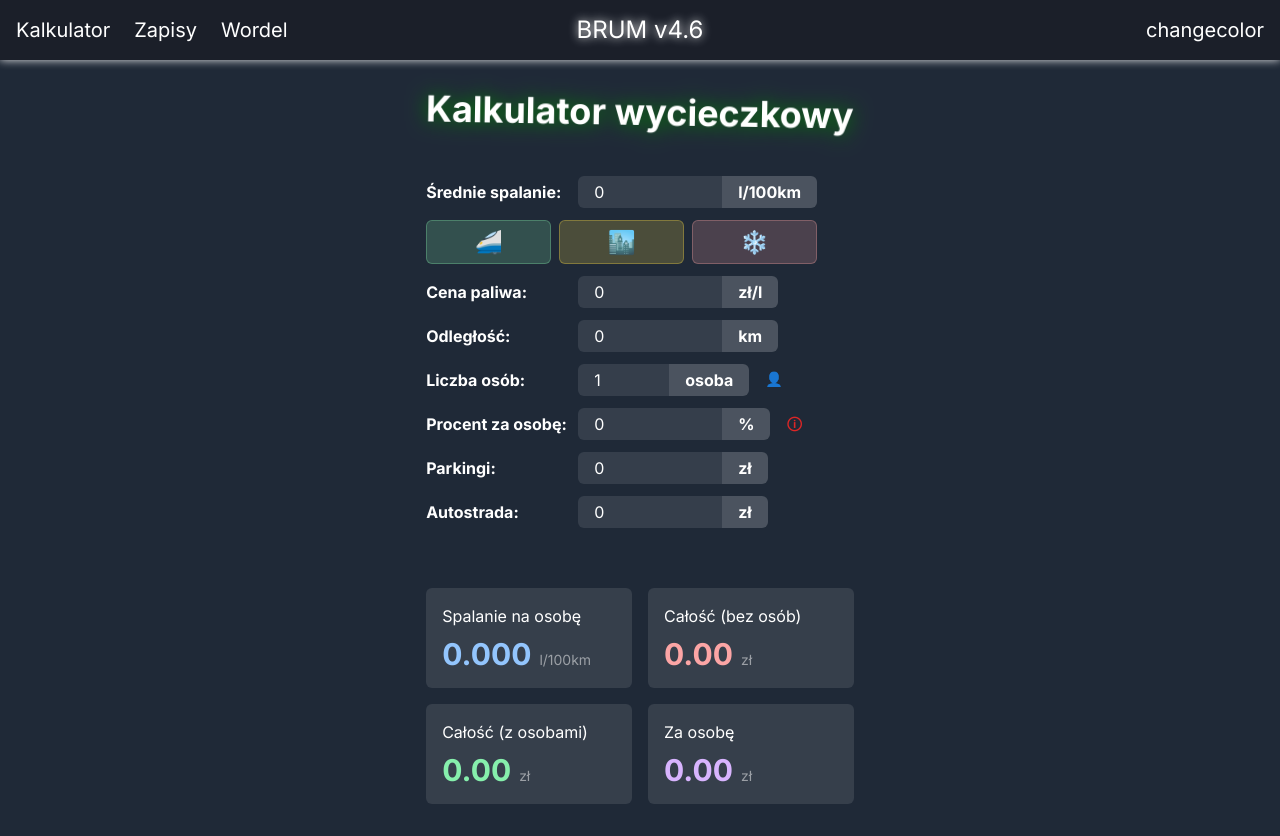
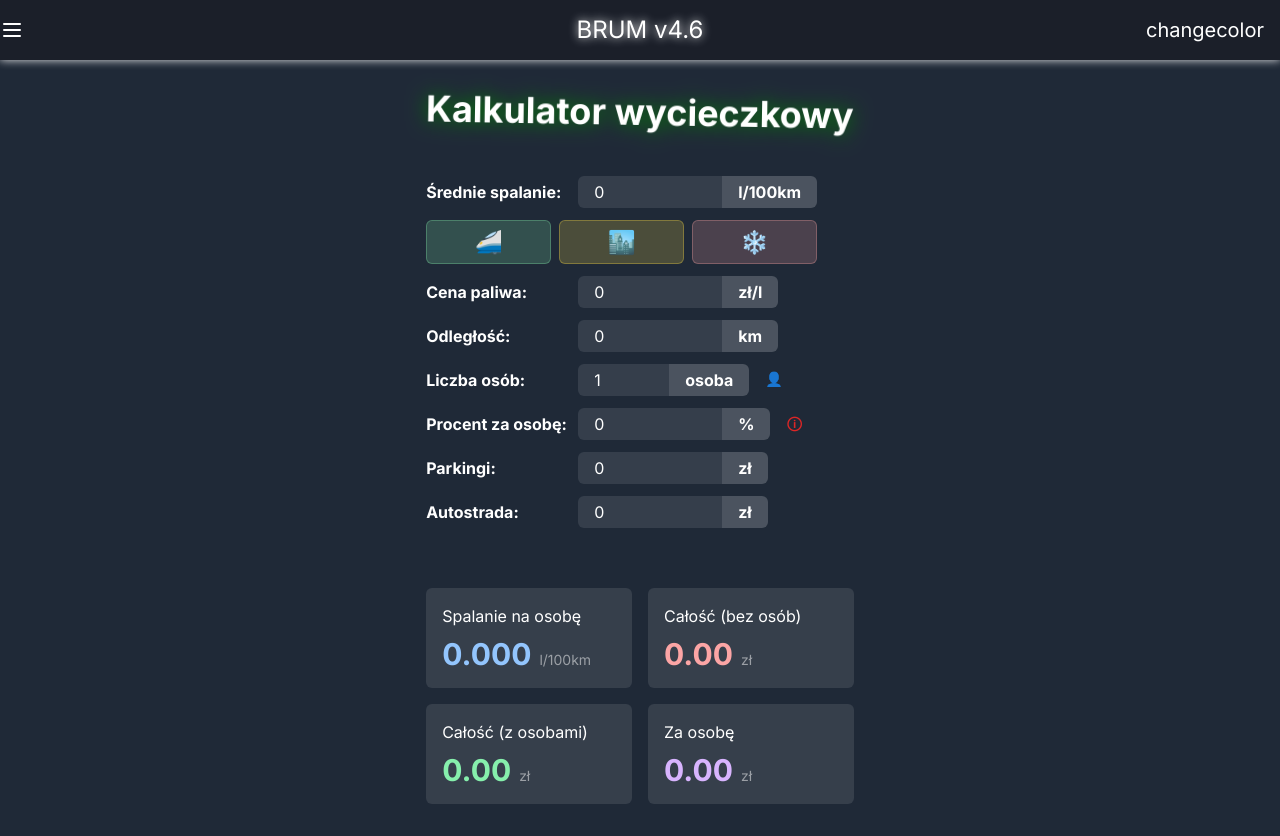
Before and after one commit to Write13579/brum_v.4.6, a Next.js app: page / in a window 1280 px wide. Built offline with nearby package versions, Linux system fonts and the light colour scheme.

Commit message:
main navbar

```diff
--- /dev/null
+++ b/src/MainNavbar.tsx
@@ -0,0 +1,45 @@
+"use client";
+
+import { Popover } from "@radix-ui/react-popover";
+import React, { useState } from "react";
+import { PopoverContent, PopoverTrigger } from "./components/ui/popover";
+import { Menu } from "lucide-react";
+import Link from "next/link";
+
+export default function MainNavbar() {
+  const [opened, setOpened] = useState(false);
+  return (
+    <>
+      <Popover open={opened} onOpenChange={setOpened}>
+        <PopoverTrigger>
+          <Menu />
+        </PopoverTrigger>
+        <PopoverContent>
+          <nav className="w-full p-4 flex gap-6 bg-gray-950/50 rounded-b-xl rounded-r-xl text-white">
+            <Link
+              onClick={() => setOpened(false)}
+              className="hover:drop-shadow-[0_0_5px_white] transition-all"
+              href="/"
+            >
+              Kalkulator
+            </Link>
+            <Link
+              onClick={() => setOpened(false)}
+              className="hover:drop-shadow-[0_0_5px_white] transition-all"
+              href="/zapisy"
+            >
+              Zapisy
+            </Link>
+            <Link
+              onClick={() => setOpened(false)}
+              className="hover:drop-shadow-[0_0_5px_white] transition-all"
+              href="/wordel"
+            >
+              Wordel
+            </Link>
+          </nav>
+        </PopoverContent>
+      </Popover>
+    </>
+  );
+}
--- a/src/app/layout.tsx
+++ b/src/app/layout.tsx
@@ -3,6 +3,13 @@ import { Inter } from "next/font/google";
 import "./globals.css";
 import Link from "next/link";
 import { Toaster } from "@/components/ui/toaster";
+import {
+  Popover,
+  PopoverContent,
+  PopoverTrigger,
+} from "@radix-ui/react-popover";
+import { Menu } from "lucide-react";
+import MainNavbar from "@/MainNavbar";
 
 const inter = Inter({ subsets: ["latin"] });
 
@@ -20,26 +27,8 @@ export default function RootLayout({
     <html lang="en">
       <body className={inter.className}>
         <div className="text-white grid grid-cols-3 grid-rows-1 sticky left-0 top-0 z-10 bg-gray-950/90 backdrop-blur-md text-xs md:text-sm xl:text-xl hover:drop-shadow-[0_0_5px_white] transition-all">
-          <nav className="w-full p-4 flex gap-6">
-            <Link
-              className="hover:drop-shadow-[0_0_5px_white] transition-all"
-              href="/"
-            >
-              Kalkulator
-            </Link>
-            <Link
-              className="hover:drop-shadow-[0_0_5px_white] transition-all"
-              href="/zapisy"
-            >
-              Zapisy
-            </Link>
-            <Link
-              className="hover:drop-shadow-[0_0_5px_white] transition-all"
-              href="/wordel"
-            >
-              Wordel
-            </Link>
-          </nav>
+          <MainNavbar />
+
           <h1 className=" cursor-default flex justify-center items-center text-2xl drop-shadow-[0_0_5px_white] shadow-white hover:drop-shadow-[0_0_5px_black] transition-all">
             BRUM v4.6
           </h1>
--- /dev/null
+++ b/src/components/ui/popover.tsx
@@ -0,0 +1,31 @@
+"use client";
+
+import * as React from "react";
+import * as PopoverPrimitive from "@radix-ui/react-popover";
+
+import { cn } from "@/lib/utils";
+
+const Popover = PopoverPrimitive.Root;
+
+const PopoverTrigger = PopoverPrimitive.Trigger;
+
+const PopoverContent = React.forwardRef<
+  React.ElementRef<typeof PopoverPrimitive.Content>,
+  React.ComponentPropsWithoutRef<typeof PopoverPrimitive.Content>
+>(({ className, align = "center", sideOffset = 4, ...props }, ref) => (
+  <PopoverPrimitive.Portal>
+    <PopoverPrimitive.Content
+      ref={ref}
+      align={align}
+      sideOffset={sideOffset}
+      className={cn(
+        "z-50 w-72 rounded-md text-popover-foreground shadow-md outline-none data-[state=open]:animate-in data-[state=closed]:animate-out data-[state=closed]:fade-out-0 data-[state=open]:fade-in-0 data-[state=closed]:zoom-out-95 data-[state=open]:zoom-in-95 data-[side=bottom]:slide-in-from-top-2 data-[side=left]:slide-in-from-right-2 data-[side=right]:slide-in-from-left-2 data-[side=top]:slide-in-from-bottom-2",
+        className
+      )}
+      {...props}
+    />
+  </PopoverPrimitive.Portal>
+));
+PopoverContent.displayName = PopoverPrimitive.Content.displayName;
+
+export { Popover, PopoverTrigger, PopoverContent };
```
